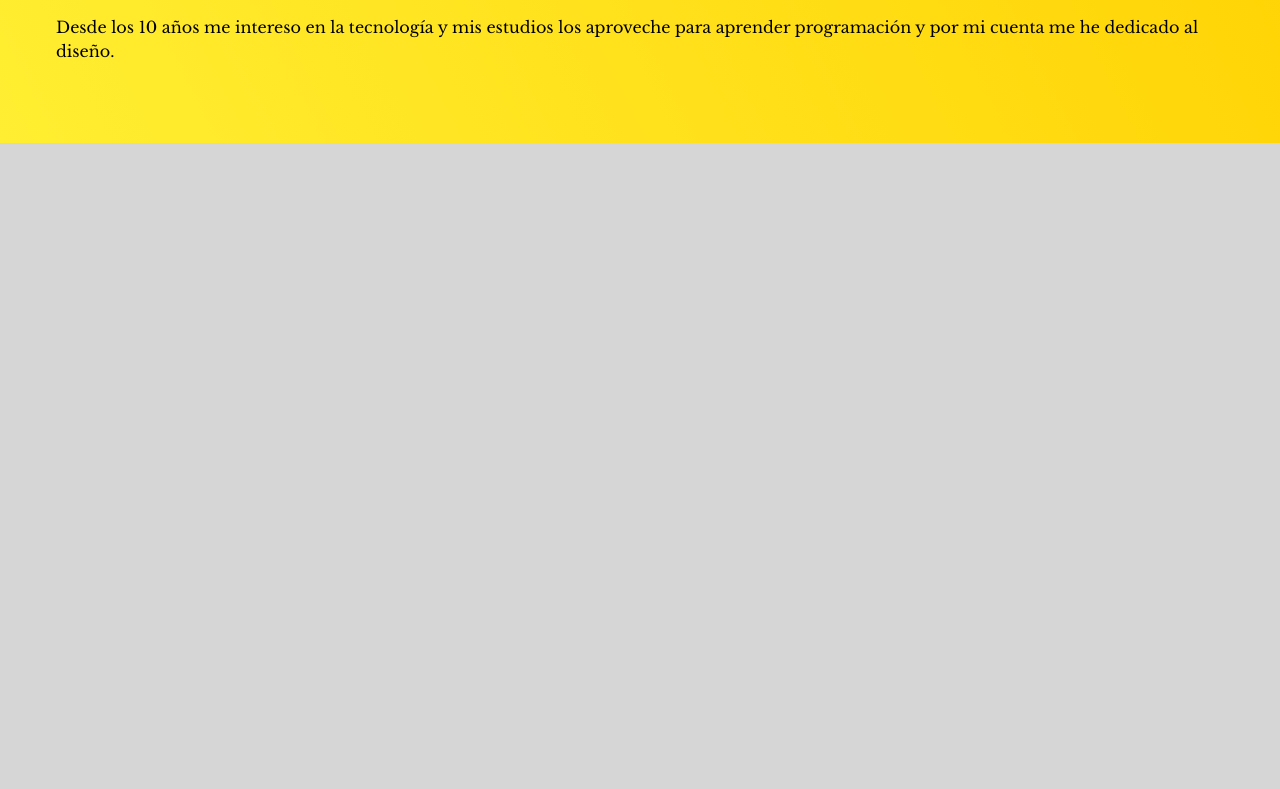
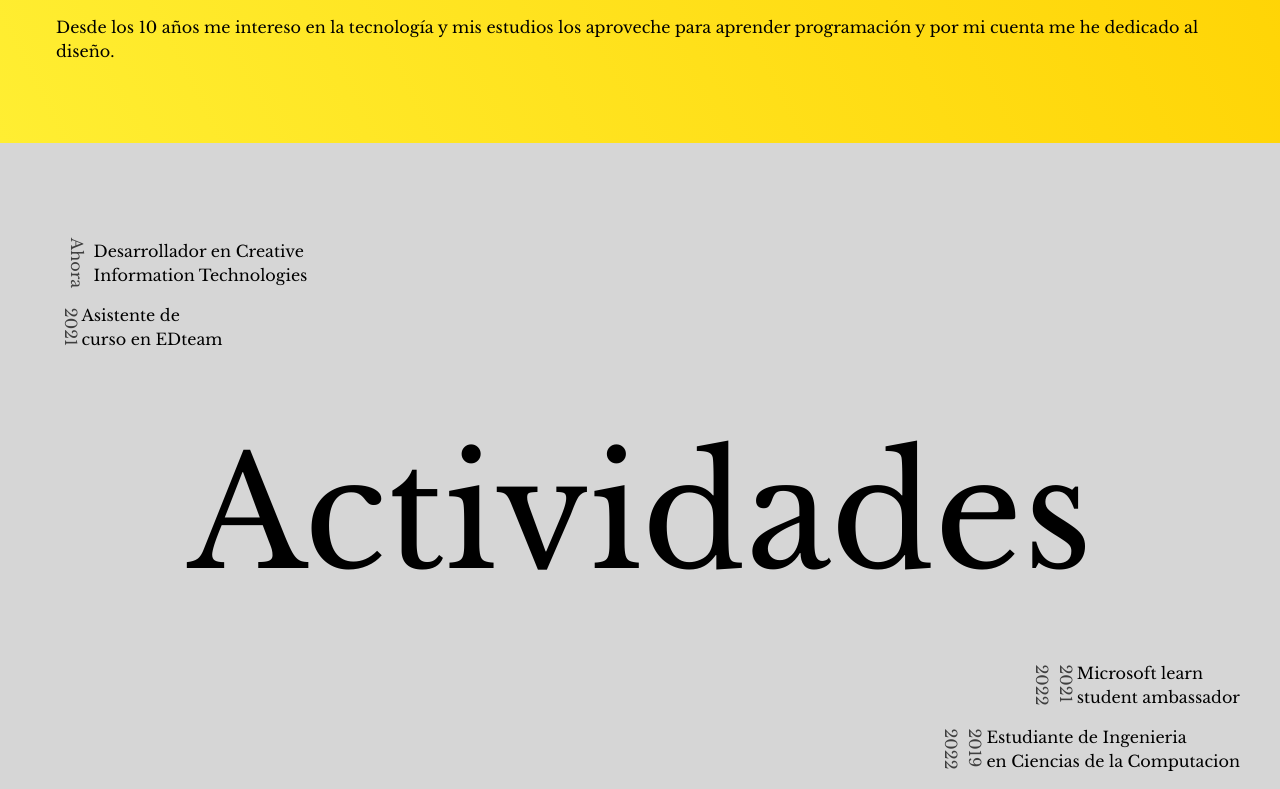
Before and after one commit to gustavo-exe/Portafolio, a Next.js app: page / in a window 1280 px wide. Shown: the part 1170-1959 px from the top of the page. Before the commit the page ends 1313 px from the top, so only its background shows below. Built offline with nearby package versions, Linux system fonts and the light colour scheme.

Commit message:
Section de actividades

```diff
--- a/src/pages/index.tsx
+++ b/src/pages/index.tsx
@@ -1,6 +1,7 @@
 import { Cover } from "@/pages/portafolio/Cover/Cover";
 import { NavBar } from "@/components/NavBar/NavBar";
 import { About } from "./portafolio/About/About";
+import { Actividades } from "./portafolio/Actividades/Actividades";
 
 
 export default function Home() {
@@ -9,6 +10,7 @@ export default function Home() {
       <NavBar/>
       <Cover/>
       <About/>
+      <Actividades/>
     </>
   )
 }
--- /dev/null
+++ b/src/pages/portafolio/Actividades/Actividades.module.scss
@@ -0,0 +1,41 @@
+.Actividades{
+    align-items: center;
+}
+
+.Actividades div{
+    display: flex;
+    margin-bottom: 1rem;
+}
+
+.Actividades p{
+    margin-bottom: 0;
+}
+
+.Actividades h1{
+    margin:2rem 0rem 2rem 0rem;
+    font-size: 12vw;
+    text-align: center;
+}
+.Actividades div p:nth-child(1){
+    transform: rotate(90deg);
+    opacity: 70%;
+    margin-right: .2rem;
+}
+
+.actividadesActividad{
+    width: 100%;
+    display: flex;
+    flex-direction: column;
+    justify-content: flex-end;
+}
+
+.actividadesActividadRight{
+
+    align-items: flex-end;
+    justify-content: space-around;
+}
+
+.actividadesActividadLeft{
+
+    align-items: flex-start;
+}
--- /dev/null
+++ b/src/pages/portafolio/Actividades/Actividades.tsx
@@ -0,0 +1,39 @@
+import styles from './Actividades.module.scss';
+
+export const Actividades = () => {
+
+    return(
+        <>
+        <section id="Actividades" className={styles.Actividades+ '  container-layout mt-24 mb-24'} >
+            <div className={styles.actividadesActividad + ' ' + styles.actividadesActividadLeft} >
+
+                <div>
+                    <p className="actividades-rotate" >Ahora</p>
+                    <p >
+                    Desarrollador en Creative  <br />  Information Technologies
+                    </p>
+                </div>
+
+                <div>
+                    <p className="actividades-rotate" >2021</p>
+                    <p >Asistente de<br></br> curso en EDteam</p>
+                </div>
+
+            </div>
+
+            <h1>Actividades</h1>
+
+            <div className={styles.actividadesActividad + ' ' + styles.actividadesActividadRight}  >
+                <div>
+                    <p className="actividades-rotate" >2021 <br /> 2022  </p>
+                    <p>Microsoft learn <br></br> student ambassador</p>
+                </div>
+                <div>
+                    <p className="actividades-rotate" >2019 <br /> 2022  </p>
+                    <p>Estudiante de Ingenieria <br></br> en Ciencias de la Computacion</p>
+                </div>
+            </div>
+        </section>
+        </>
+    )
+}
```
